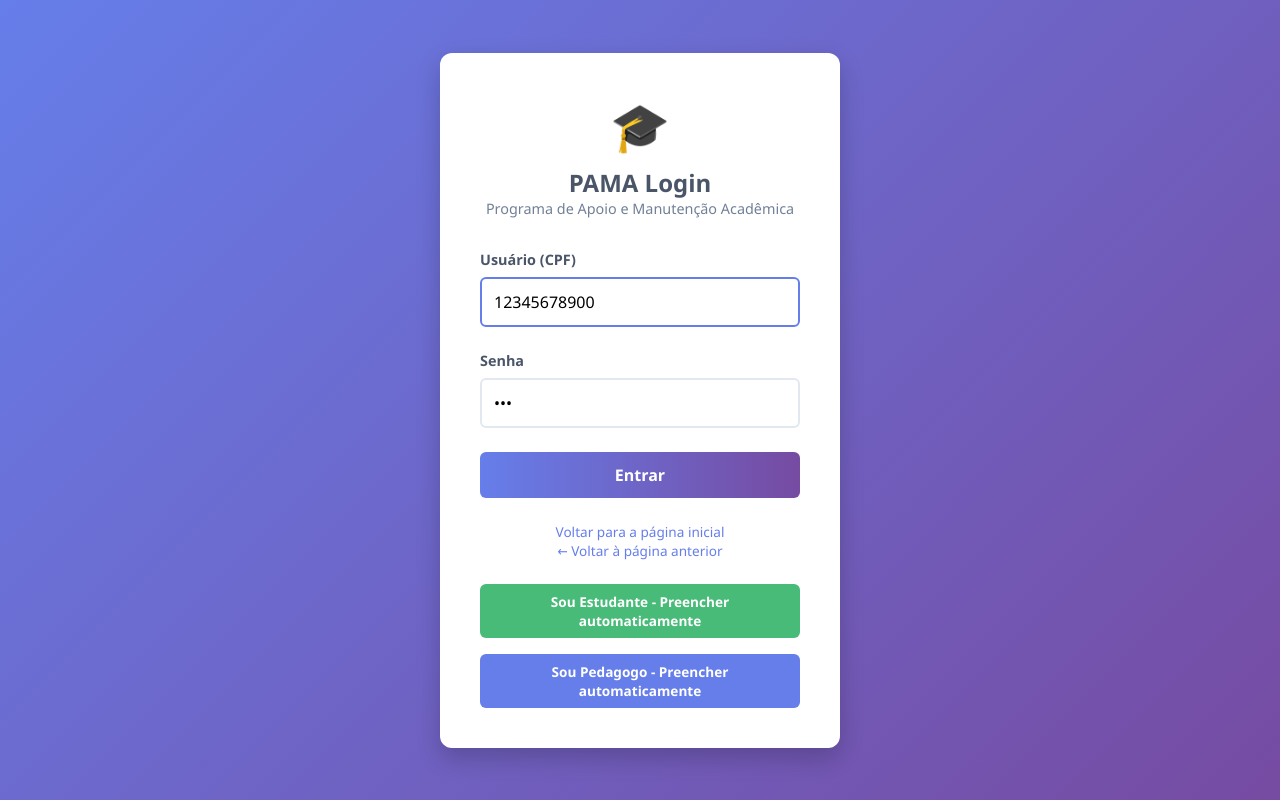
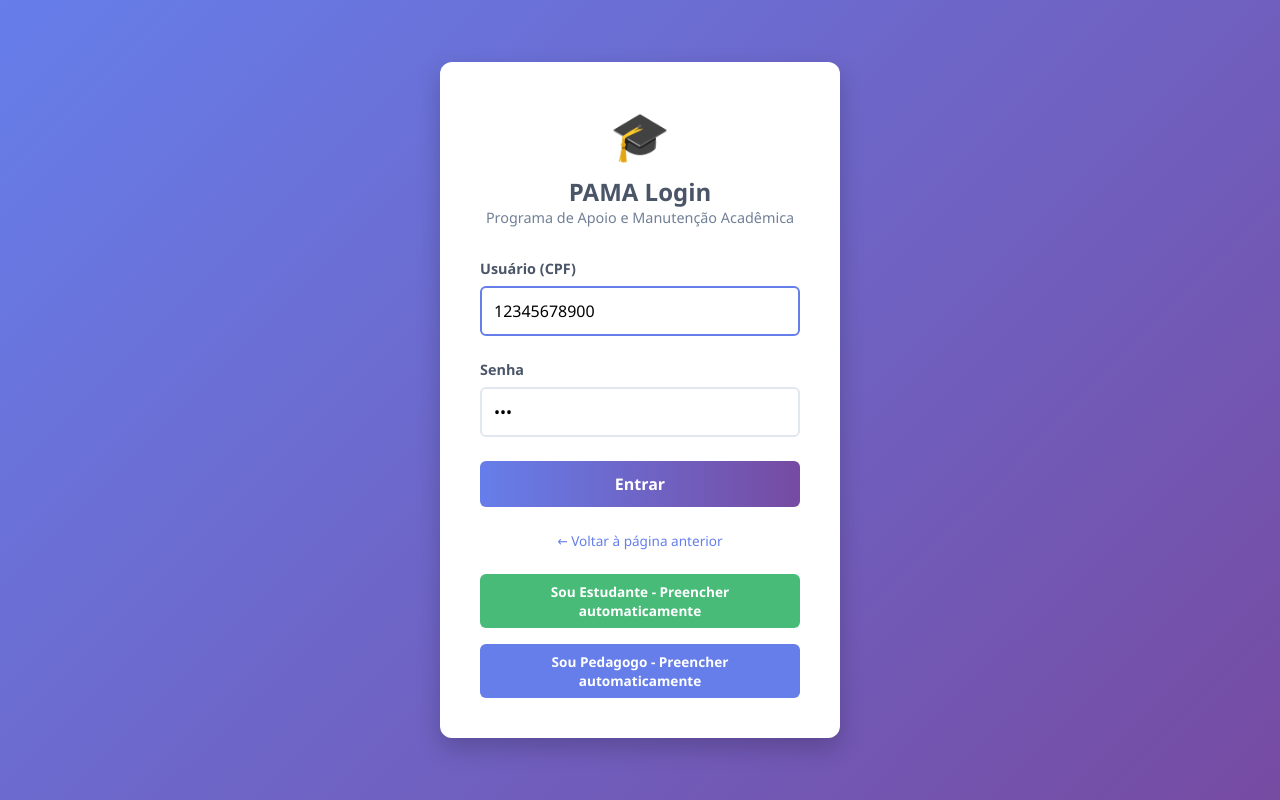
Before and after one commit to qwen-coder-dti-rei-ifpe/refluxo, a Django app: page /login/ in a window 1280 px wide. Run offline with Django 5.2, Linux system fonts and the light colour scheme; parts of the project's set-up code (start-up, migrations or seed data) failed here and were passed over.

Commit message:
update branch

```diff
--- a/templates/registration/login.html
+++ b/templates/registration/login.html
@@ -168,7 +168,6 @@
         </form>
 
         <div class="footer-links">
-            <p><a href="/">Voltar para a página inicial</a></p>
             <p><a href="javascript:history.back()" style="color: #667eea;">← Voltar à página anterior</a></p>
             <div style="margin-top: 1rem; display: flex; gap: 0.5rem; flex-wrap: wrap; justify-content: center;">
                 <a href="/login/?tipo=estudante" class="pedagogo-btn" style="background: #48bb78;">Sou Estudante - Preencher automaticamente</a>
```
Also changed, not shown: 1 other file.
